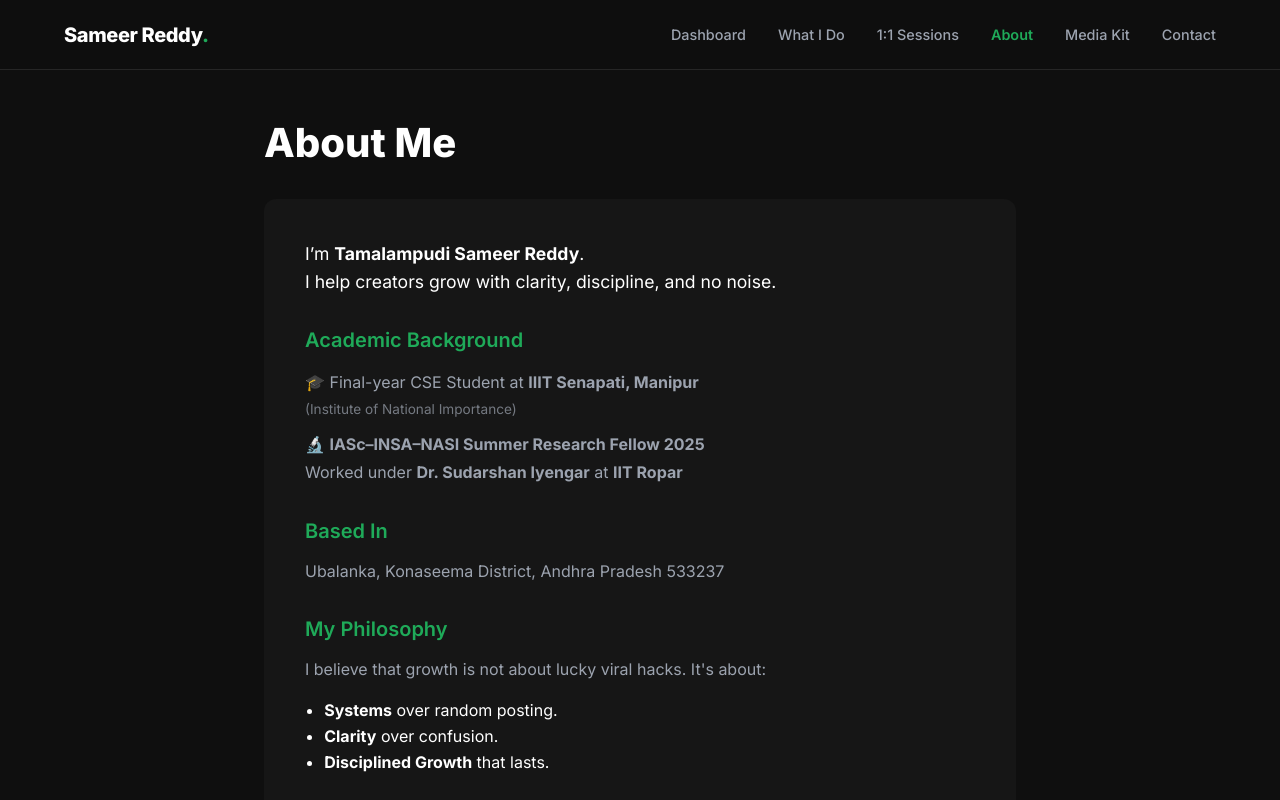
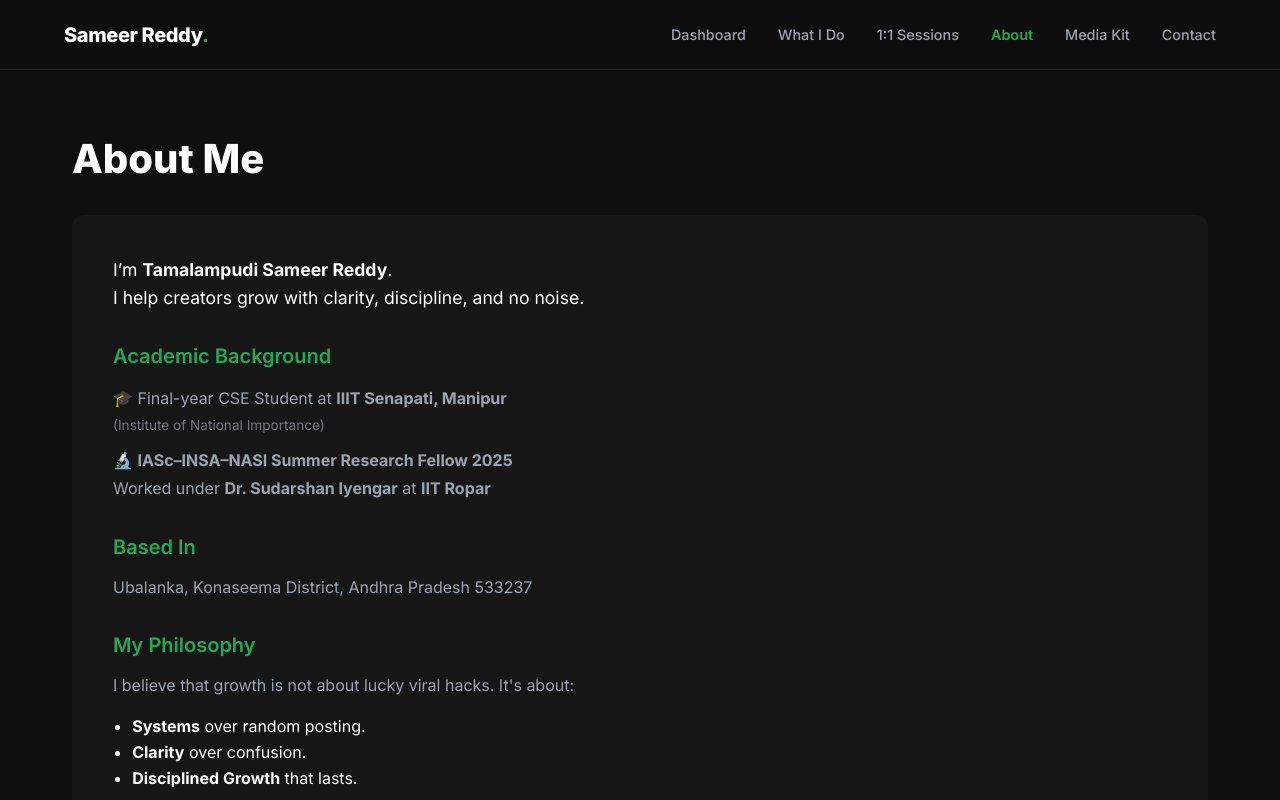
Before and after one commit to sameerreddy5/sameerreddy, a Next.js app: page /about in a window 1280 px wide. Shown: the top 800 px of the page. Built offline with nearby package versions, Linux system fonts and the light colour scheme.

Commit message:
Refactor: Implement responsive .page-container on all pages

```diff
--- a/src/app/about/page.tsx
+++ b/src/app/about/page.tsx
@@ -2,7 +2,7 @@ import Link from "next/link";
 
 export default function About() {
     return (
-        <div className="container animate-fade-in" style={{ padding: '3rem 1.5rem', maxWidth: '800px' }}>
+        <div className="page-container animate-fade-in">
             <h1 style={{ fontSize: '2.5rem', fontWeight: 800, marginBottom: '2rem' }}>About Me</h1>
 
             <div className="card" style={{ padding: '2.5rem' }}>
--- a/src/app/contact/page.tsx
+++ b/src/app/contact/page.tsx
@@ -1,6 +1,6 @@
 export default function Contact() {
     return (
-        <div className="container animate-fade-in" style={{ padding: '3rem 1.5rem', maxWidth: '600px' }}>
+        <div className="page-container animate-fade-in">
             <h1 style={{ fontSize: '2.5rem', fontWeight: 800, marginBottom: '2rem', textAlign: 'center' }}>Contact</h1>
 
             <div className="card" style={{ padding: '2rem' }}>
--- a/src/app/globals.css
+++ b/src/app/globals.css
@@ -60,12 +60,36 @@ a {
   animation: slideUp 0.4s ease-out forwards;
 }
 
-/* Utilities */
-.container {
-  max-width: 1200px;
+/* Layout Utilities */
+.page-container {
+  width: 100%;
   margin: 0 auto;
-  padding: 0 1.5rem;
+  padding: 1.5rem 1rem;
+  max-width: 100%;
 }
+
+@media (min-width: 640px) {
+  .page-container {
+    padding: 2rem;
+    max-width: 640px;
+  }
+}
+
+@media (min-width: 768px) {
+  .page-container {
+    padding: 3rem 2rem;
+    max-width: 768px;
+  }
+}
+
+@media (min-width: 1024px) {
+  .page-container {
+    padding: 4rem 2rem;
+    max-width: 1200px;
+    /* Wider for Laptop users */
+  }
+}
+
 
 .text-accent {
   color: var(--accent);
--- a/src/app/media-kit/page.tsx
+++ b/src/app/media-kit/page.tsx
@@ -2,7 +2,7 @@ import Link from "next/link";
 
 export default function MediaKit() {
     return (
-        <div className="container animate-fade-in" style={{ padding: '3rem 1.5rem', maxWidth: '800px' }}>
+        <div className="page-container animate-fade-in">
             <h1 style={{ fontSize: '2.5rem', fontWeight: 800, marginBottom: '0.5rem' }}>Media Kit</h1>
             <p style={{ color: 'var(--text-muted)', marginBottom: '2rem' }}>Collaborate with Sameer Reddy.</p>
 
--- a/src/app/what-i-do/page.tsx
+++ b/src/app/what-i-do/page.tsx
@@ -2,7 +2,7 @@ import Link from "next/link";
 
 export default function WhatIDo() {
     return (
-        <div className="container animate-fade-in" style={{ padding: '3rem 1.5rem', maxWidth: '800px' }}>
+        <div className="page-container animate-fade-in">
             <h1 style={{ fontSize: '2.5rem', fontWeight: 800, marginBottom: '2rem' }}>What I Do</h1>
 
             {/* 1. Instagram Storytelling */}
```
